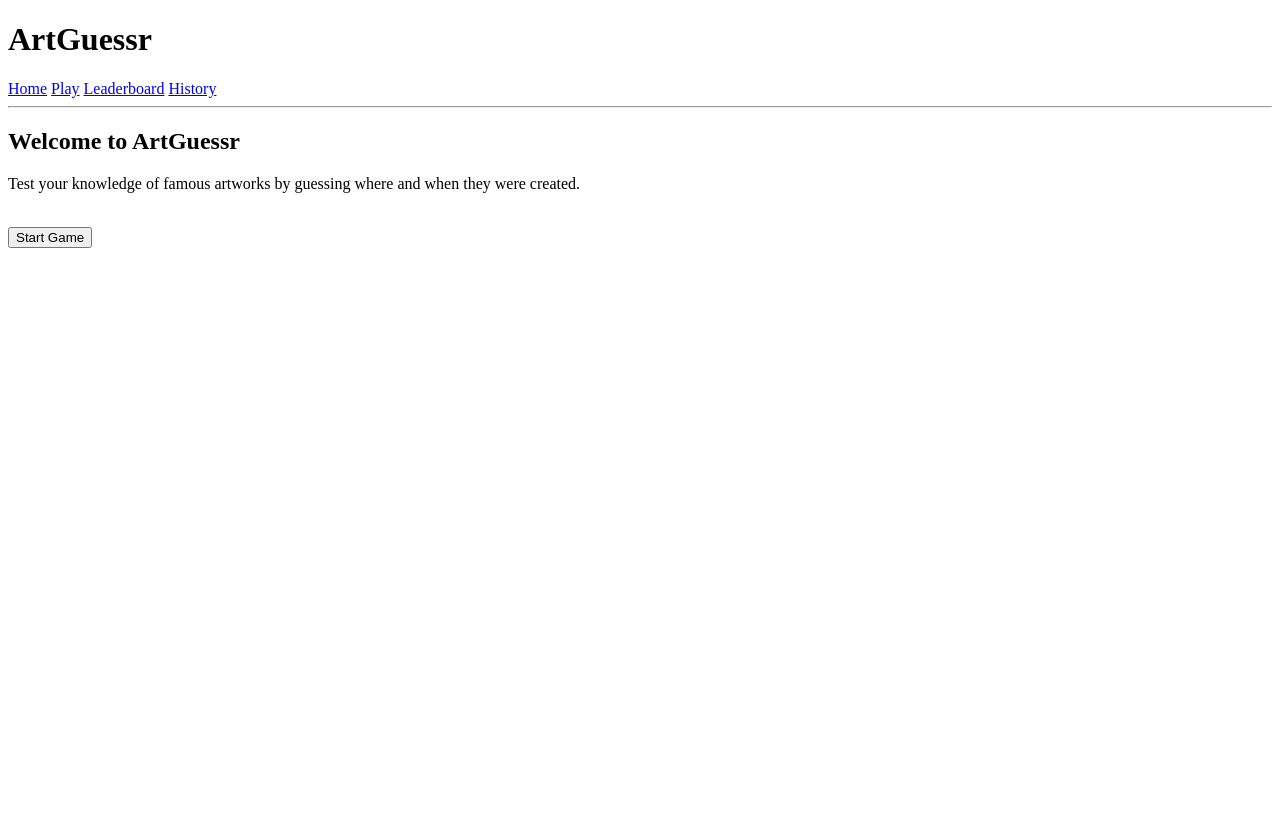
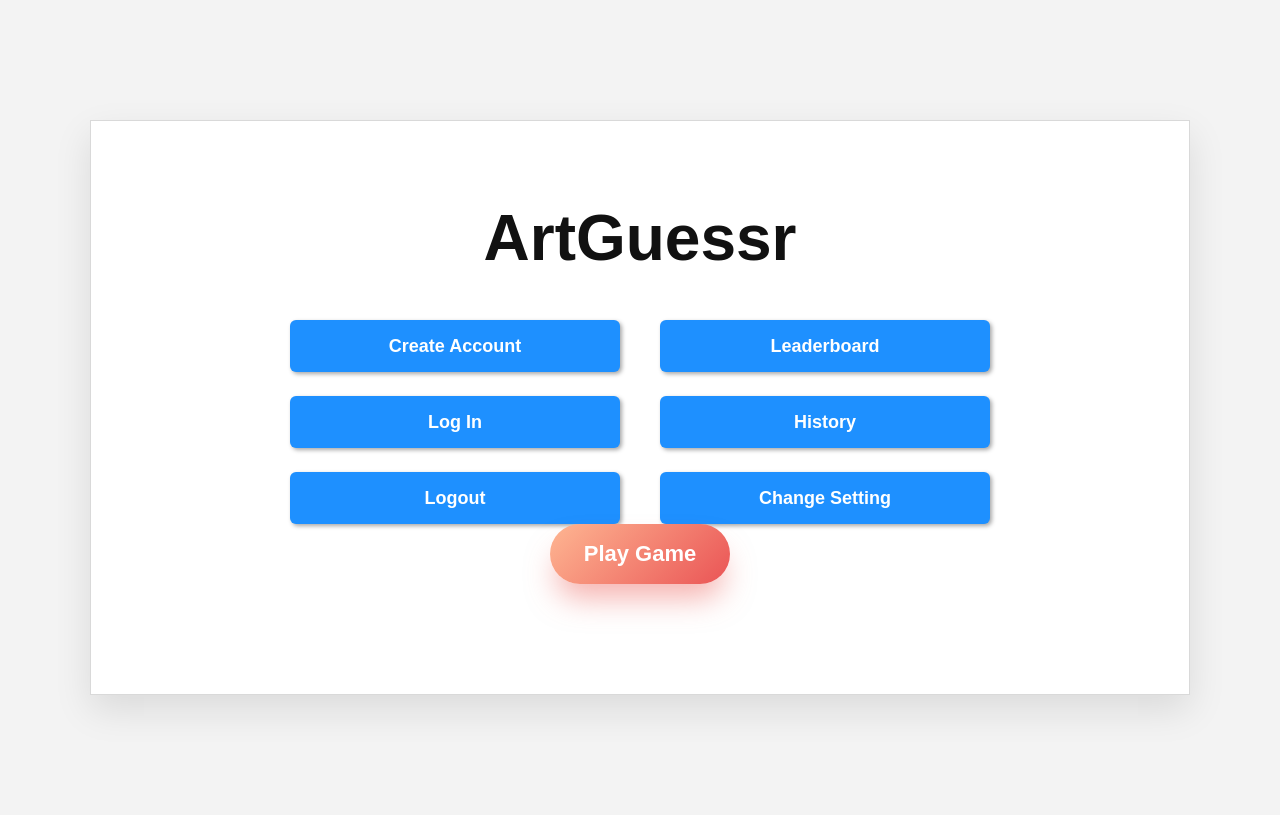
Before and after one commit to zoebakeruofg/WAD-Group-Project-11A, a Django app: page / in a window 1280 px wide. Before the commit the page ends 248 px from the top, so only its background shows below. Run offline with Django 3.2, Linux system fonts and the light colour scheme.

Commit message:
Improved home page layout and added CSS

```diff
--- a/game/static/css/style.css
+++ b/game/static/css/style.css
@@ -0,0 +1,203 @@
+* {
+    box-sizing: border-box;
+    margin: 0;
+    padding: 0;
+}
+
+body {
+    background-color: #f3f3f3;
+    font-family: Arial, sans-serif;
+    color: #111;
+}
+
+.page-wrapper {
+    width: 90%;
+    max-width: 1100px;
+    margin: 0 auto;
+}
+
+.site-header {
+    padding: 24px 0 10px 0;
+}
+
+.nav-bar {
+    display: flex;
+    justify-content: space-between;
+    align-items: center;
+    border-bottom: 2px solid #cfcfcf;
+    padding-bottom: 14px;
+}
+
+.site-logo a {
+    text-decoration: none;
+    color: #111;
+    font-size: 2rem;
+    font-weight: 700;
+}
+
+.site-nav {
+    display: flex;
+    gap: 18px;
+}
+
+.site-nav a {
+    text-decoration: none;
+    color: #222;
+    font-weight: 600;
+}
+
+.site-nav a:hover {
+    text-decoration: underline;
+}
+
+main {
+    padding: 40px 0;
+}
+
+/* HOME PAGE */
+.home-card {
+    background: #ffffff;
+    border: 1px solid #d9d9d9;
+    width: 100%;
+    max-width: 1100px;
+    margin: 80px auto;
+    padding: 80px 100px 90px;
+    text-align: center;
+    box-shadow: 0 15px 35px rgba(0,0,0,0.1);
+}
+
+.home-title {
+    font-size: 4rem;
+    margin-bottom: 45px;
+    font-weight: 700;
+}
+
+.play-button-wrapper {
+    margin-bottom: 20px;
+    display: flex;
+    justify-content: center;
+}
+
+.play-btn {
+    display: inline-block;
+    background-color: #4b2ad6;
+    color: white;
+    text-decoration: none;
+    font-weight: 700;
+    padding: 14px 60px;
+    border-radius: 2px;
+    text-transform: uppercase;
+}
+
+.home-buttons {
+    display: grid;
+    grid-template-columns: 1fr 1fr;
+    gap: 24px 40px;
+    max-width: 700px;
+    margin: 0 auto;
+}
+
+.page-section {
+    background: #ffffff;
+    border: 1px solid #d9d9d9;
+    padding: 30px;
+    max-width: 900px;
+    margin: 0 auto;
+}
+
+.page-section h2 {
+    font-size: 2rem;
+    margin-bottom: 12px;
+}
+
+.page-section p {
+    margin-bottom: 20px;
+    color: #333;
+}
+
+@media (max-width: 768px) {
+    .nav-bar {
+        flex-direction: column;
+        gap: 14px;
+    }
+
+    .site-nav {
+        flex-wrap: wrap;
+        justify-content: center;
+    }
+
+    .home-buttons {
+        grid-template-columns: 1fr;
+    }
+
+    .home-title {
+        font-size: 2.2rem;
+    }
+}
+
+
+/* PLAY BUTTON (Main Game Button) */
+.btn-play {
+  display: flex;
+  justify-content: center;
+  align-items: center;
+
+  width: 180px;
+  height: 60px;
+  padding: 0;
+
+  border-radius: 50px;
+  background-image: linear-gradient(135deg, #feb692 0%, #ea5455 100%);
+  box-shadow: 0 20px 30px -6px rgba(238, 103, 97, 0.5);
+
+  font-family: Arial, sans-serif;
+  font-size: 22px;
+  font-weight: 700;
+  line-height: 1;
+
+  color: white;
+  text-decoration: none;
+  text-align: center;
+
+  border: none;
+  outline: none;
+  cursor: pointer;
+  transition: all 0.3s ease-in-out;
+}
+
+.btn-play:hover {
+  transform: translateY(3px);
+  box-shadow: none;
+}
+
+.btn-play:active {
+  opacity: 0.5;
+}
+
+/* GENERAL BUTTON */
+.btn-main {
+  display: inline-flex;
+  justify-content: center;
+  align-items: center;
+  width: 100%;
+  min-height: 52px;
+  font-size: 18px;
+  font-weight: 600;
+  padding: 10px 18px;
+  border: none;
+  border-radius: 6px;
+  background: dodgerblue;
+  color: white;
+  text-decoration: none;
+  box-shadow: 2px 2px 4px rgba(0,0,0,0.35);
+  cursor: pointer;
+  transition: all 0.2s ease;
+}
+
+.btn-main:hover {
+  background: linear-gradient(90deg, rgba(30,144,255,1) 0%, rgba(0,212,255,1) 100%);
+}
+
+.btn-main:active {
+  transform: translateY(2px);
+}
--- a/game/templates/game/base.html
+++ b/game/templates/game/base.html
@@ -1,32 +1,39 @@
 {% load static %}
 <!DOCTYPE html>
-<html>
+<html lang="en">
 <head>
-    <title>ArtGuessr</title>
+    <meta charset="UTF-8">
+    <meta name="viewport" content="width=device-width, initial-scale=1.0">
+    <title>{% block title %}ArtGuessr{% endblock %}</title>
     <link rel="stylesheet" href="{% static 'css/style.css' %}">
 </head>
-
 <body>
 
-<header>
-    <h1>ArtGuessr</h1>
+    {% block header %}
+<header class="site-header">
+    <div class="page-wrapper nav-bar">
+        <h1 class="site-logo">
+            <a href="{% url 'home' %}">ArtGuessr</a>
+        </h1>
 
-    <nav>
+        {% block nav %}
+        <nav class="site-nav">
             <a href="{% url 'home' %}">Home</a>
             <a href="{% url 'play' %}">Play</a>
             <a href="{% url 'leaderboard' %}">Leaderboard</a>
             <a href="{% url 'history' %}">History</a>
         </nav>
+        {% endblock %}
+    </div>
 </header>
+{% endblock %}
 
-<hr>
-
-<main>
+    <main class="page-wrapper">
         {% block content %}
         {% endblock %}
     </main>
 
     <script src="{% static 'js/game.js' %}"></script>
-
+    {% block scripts %}{% endblock %}
 </body>
 </html>
--- a/game/templates/game/home.html
+++ b/game/templates/game/home.html
@@ -1,17 +1,26 @@
 {% extends "game/base.html" %}
 
+{% block title %}Home | ArtGuessr{% endblock %}
+{% block header %}
+{% endblock %}
+{% block nav %}
+{% endblock %}
+
 {% block content %}
+<section class="home-card">
+    <h2 class="home-title">ArtGuessr</h2>
 
-<h2>Welcome to ArtGuessr</h2>
+    <div class="home-buttons">
+    <a href="#" class="btn-main">Create Account</a>
+    <a href="{% url 'leaderboard' %}" class="btn-main">Leaderboard</a>
+    <a href="#" class="btn-main">Log In</a>
+    <a href="{% url 'history' %}" class="btn-main">History</a>
+    <a href="#" class="btn-main">Logout</a>
+    <a href="#" class="btn-main">Change Setting</a>
+</div>
 
-<p>
-Test your knowledge of famous artworks by guessing where and when they were created.
-</p>
-
-<br>
-
-<a href="{% url 'play' %}">
-    <button>Start Game</button>
-</a>
-
+    <div class="play-button-wrapper">
+    <a href="{% url 'play' %}" class="btn-play">Play Game</a>
+</div>
+</section>
 {% endblock %}
```
Lines whose indentation alone changed are shown as unchanged.
